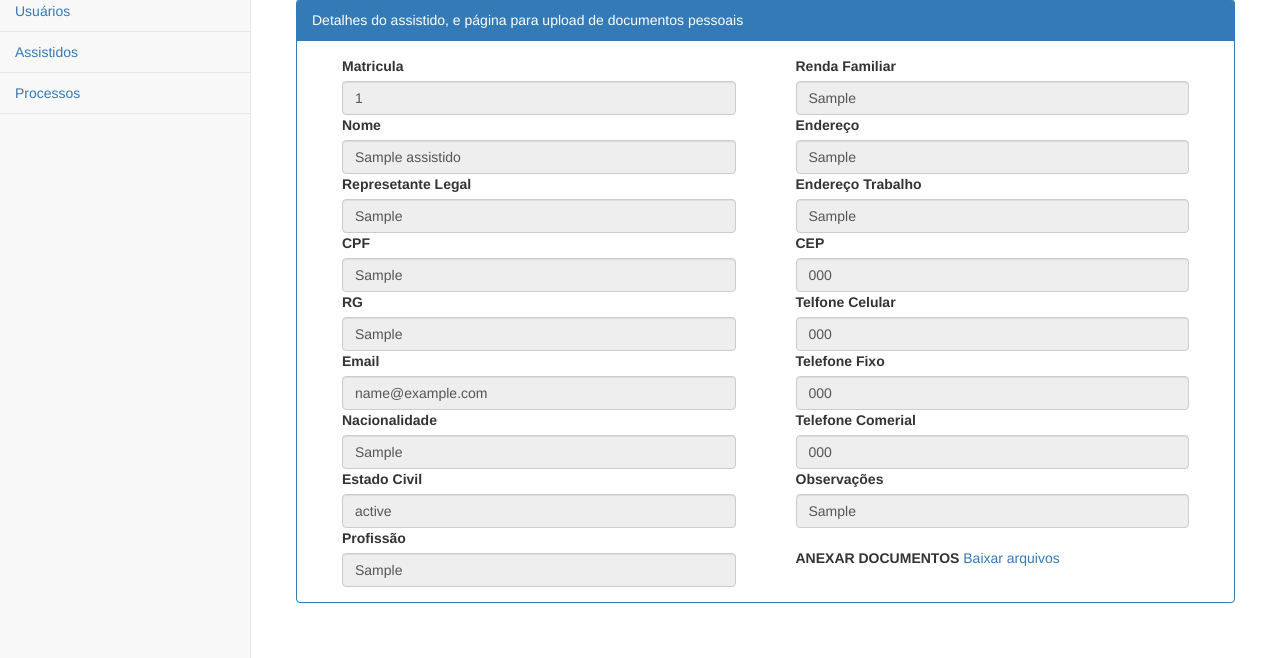
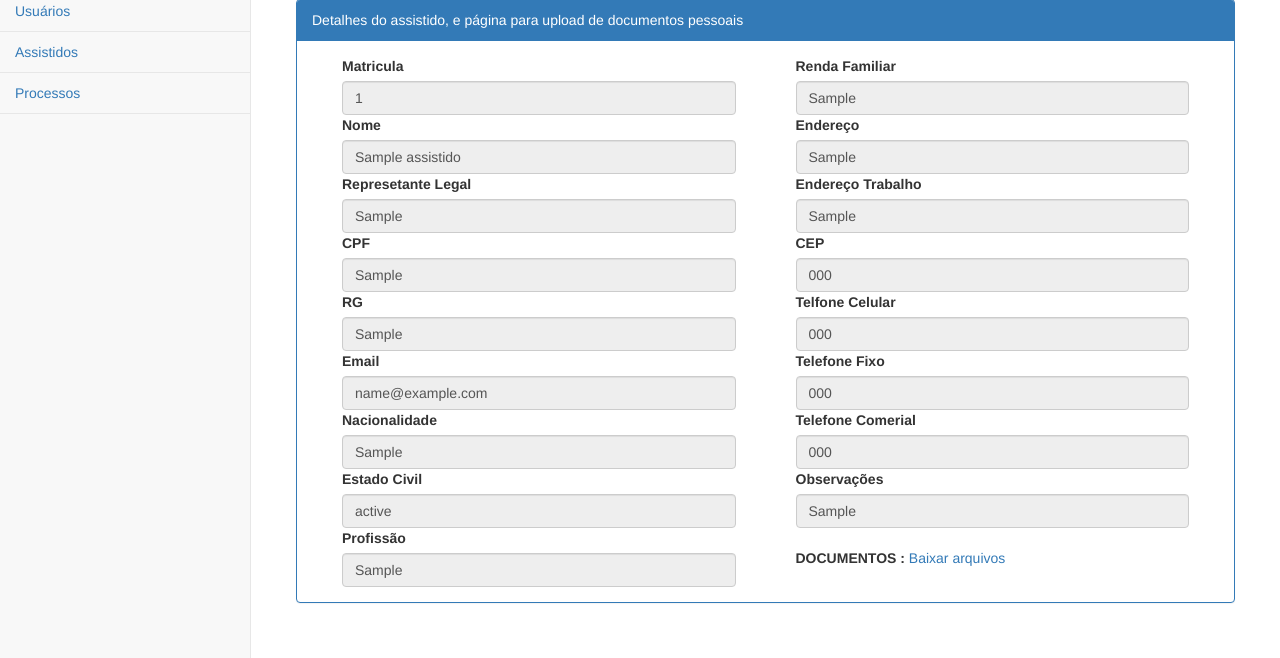
Before and after one commit to Pedro-Philipe/snpj, a Django app: page /gestao/assistido/detalhes/1/ in a window 1280 px wide. Shown: the part 142-800 px from the top of the page. Run offline with Django 3.2, Linux system fonts and the light colour scheme; a user stored in the database is signed in; tables that the repository leaves empty hold one stand-in row (values such as "Sample post"); some libraries are stand-ins or nearby versions.

```diff
--- a/snpj/templates/gestao/detalhe_assistidos.html
+++ b/snpj/templates/gestao/detalhe_assistidos.html
@@ -85,7 +85,7 @@
                         <br/>
                         <div>
                             {% if assistido.documentos %}
-                            <label>ANEXAR DOCUMENTOS</label>
+                            <label>DOCUMENTOS :</label>
                             <a href="#">
                                 <a href="{{ assistido.documentos.url }}">Baixar arquivos</a>
                             </a>
```
